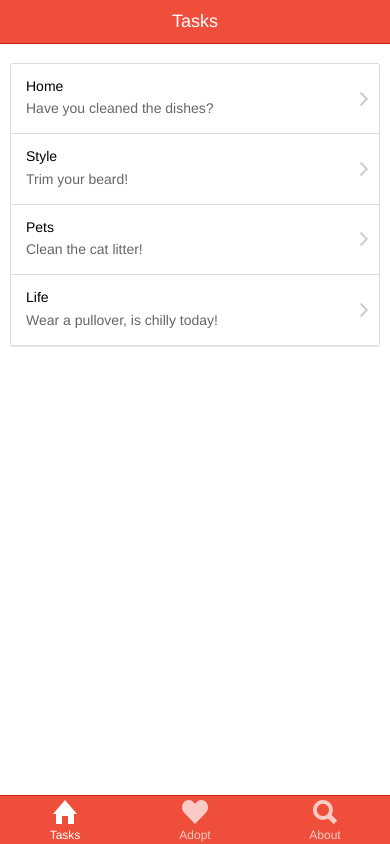
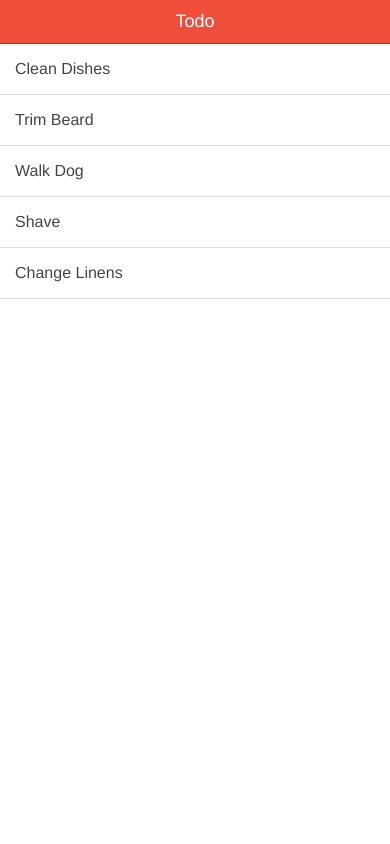
Before and after one commit to deddu/mammapp, a website: page www/index.html at #/home in a window 390 px wide. Drawn offline with Linux system fonts and the light colour scheme; some packages are replaced by stand-ins of ours; files whose address does not match are found by name.

Commit message:
got working the checkboxing

```diff
--- a/package.json
+++ b/package.json
@@ -8,7 +8,9 @@
   },
   "devDependencies": {
     "grunt": "~0.4.2",
-    "grunt-contrib-watch": "~0.5.3"
+    "grunt-contrib-watch": "~0.5.3",
+    "grunt-express-server": "~0.4.11",
+    "grunt-contrib-connect": "~0.5.0"
   },
   "author": "andrea cadeddu",
   "license": "MIT"
--- a/www/index.html
+++ b/www/index.html
@@ -35,7 +35,7 @@
     <!-- Our navigation router with some animations set -->
     <pane nav-router animation="slide-left-right-ios7">
       <!-- The nav bar that will be updated as we navigate -->
-      <nav-bar class="nav-title-slide-ios7" type="bar-assertive" back-button-type="button-icon" back-button-icon="icon ion-arrow-left-c"></nav-bar>
+      <!--<nav-bar class="nav-title-slide-ios7" type="bar-assertive" back-button-type="button-icon" back-button-icon="icon ion-arrow-left-c"></nav-bar>-->
 
       <!-- where the content of each page will be rendered -->
       <ng-view></ng-view>
--- a/www/js/app.js
+++ b/www/js/app.js
@@ -17,7 +17,7 @@ angular.module('starter', ['ionic', 'ngRoute', 'ngAnimate', 'starter.services',
   // updates a navigation bar
   $routeProvider.when('/home', {
     templateUrl: 'templates/app.html',
-    controller: 'AppCtrl'
+    controller: 'PetsTabCtrl'
   });
 
   // if the url matches something like /pet/2 then this route
--- a/www/js/controllers.js
+++ b/www/js/controllers.js
@@ -8,7 +8,8 @@ angular.module('starter.controllers', [])
 // A simple controller that fetches a list of data
 .controller('PetsTabCtrl', function($scope, Pets) {
   // "Pets" is a service returning mock data (services.js)
-  $scope.pets = Pets.all();
+  $scope.alltasks = Pets.all();
+  $scope.selectedtasks = Pets.all();
 
   $scope.$on('tab.shown', function() {
     // Might do a load here
--- a/www/js/services.js
+++ b/www/js/services.js
@@ -8,10 +8,12 @@ angular.module('starter.services', [])
 
   // Some fake testing data
   var pets = [
-    { id: 0, title: 'Home', description: 'Have you cleaned the dishes?' },
-    { id: 1, title: 'Style', description: 'Trim your beard!' },
-    { id: 2, title: 'Pets', description: 'Clean the cat litter!' },
-    { id: 3, title: 'Life', description: 'Wear a pullover, is chilly today!' }
+    { id: 0, title: 'Clean Dishes', description: 'Have you cleaned the dishes?', active:true ,frequency:"daily" },
+    { id: 1, title: 'Trim Beard', description: 'Trim your beard!' , active:true ,frequency:"weekly"},
+    { id: 2, title: 'Cat Litter', description: 'Clean the cat litter!' , active:false ,frequency:"weekly"},
+    { id: 3, title: 'Walk Dog', description: 'and wear a pullover, is chilly today!' , active:true ,frequency:"never"},
+    { id: 4, title: 'Shave', description: 'You are not a grizzly!!' , active:true ,frequency:"never"},
+      { id: 5, title: 'Change Linens', description: 'Change your linens!' , active:true ,frequency:"never"}
   ];
 
   return {
--- a/www/templates/app.html
+++ b/www/templates/app.html
@@ -1,77 +1,41 @@
 <nav-page id="app-page">
 
 
-  <!--
-  Create tabs with an icon and text label, using the tabs-positive style (blue by default),
-  and disabling header title animation when switching tabs.
-  -->
-  <tabs tabs-style="tabs-icon-top" tabs-type="tabs-assertive" animate-nav="false">
+    <side-menus>
+        <!-- Center content -->
+        <pane side-menu-content>
+            <header class="bar bar-header bar-assertive">
+                <h1 class="title">Todo</h1>
+            </header>
 
-    <!-- Pets tab -->
-    <tab title="Tasks" icon="icon ion-home" ng-controller="PetsTabCtrl">
-      <content has-header="true" has-tabs="true">
+            <content has-header="true">
+                <ul class="list">
+                    <li ng-repeat="task in selectedtasks|filter:task.active=true" class="item"> {{task.title}}
+                    </li>
+                </ul>
+            </content>
+        </pane>
 
-         <div class="list card">
-          <a ng-repeat="pet in pets" type="item-text-wrap" href="#/pet/{{pet.id}}" class="item">
-              <h3>{{pet.title}}</h3>
-              <p>{{pet.description}}</p>
-            </a>
-          </item>
-         </div>
-      </content>
-    </tab>
 
-    <!-- Adoption tab -->
-    <tab title="Adopt" icon="icon ion-heart">
-      <content has-header="true" has-tabs="true">
-        <div class="padding">
-          <h2>Adopt a pet today.</h2>
-        </div>
-        <div class="list list-inset">
-          <label class="item item-input">
-            <span class="input-label">Your name</span>
-            <input type="text">
-          </label>
-          <label class="item item-input">
-            <span class="input-label">Your email</span>
-            <input type="password">
-          </label>
-          <label class="item item-input">
-            <textarea placeholder="Any more info?"></textarea>
-          </label>
-          <button class="button button-positive button-block">Adopt</button>
-        </div>
-      </content>
-    </tab>
-
-    <!-- Home tab -->
-    <tab title="About" icon="icon ion-search">
-      <content has-header="true" has-tabs="true" padding="true">
-          <div class="list card">
-
-              <a href="#" class="item item-icon-left">
-                  <i class="icon ion-home"></i>
-                  Enter home address
-              </a>
-
-              <a href="#" class="item item-icon-left">
-                  <i class="icon ion-ios7-telephone"></i>
-                  Enter phone number
-              </a>
-
-              <a href="#" class="item item-icon-left">
-                  <i class="icon ion-wifi"></i>
-                  Enter wireless password
-              </a>
-
-              <a href="#" class="item item-icon-left">
-                  <i class="icon ion-card"></i>
-                  Enter card information
-              </a>
-
-          </div>
-      </content>
-    </tab>
-
-  </tabs>
+        <!-- Right menu -->
+        <side-menu side="right">
+            <content has-header="true">
+            <ul class="list">
+                <li ng-repeat="task in alltasks" class="item item-checkbox item-button-right"> {{task.title}}
+                    <label class="checkbox">
+                        <input type="checkbox" ng-model="task.active">
+                    </label>
+                    <a href="#" >
+                        {{task.frequency}}
+                    </a>
+                </li>
+            </ul>
+            </content>
+            <footer class="bar bar-footer bar-assertive">
+                <h1 class="title">
+                    <i class="icon ion-plus"></i>
+                </h1>
+            </footer>
+        </side-menu>
+    </side-menus>
 </nav-page>
```
Also changed, not shown: Gruntfile.js (+15 -2 lines), 1 other file.
